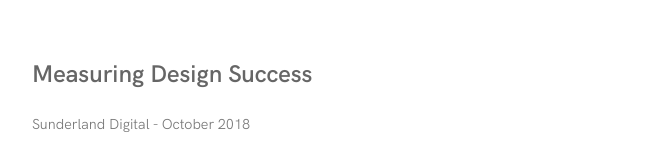
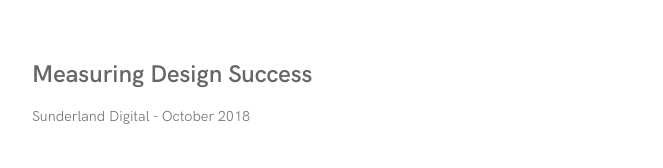
Before and after one commit to timgale/timgale.github.io, a Jekyll site: the page built from speaking.html, in a window 1280 px wide. Shown: the part 295-463 px from the top of the page, without its empty margins (308-971 px from the left). Built offline with Jekyll 4.4.1, drawn with Linux system fonts in a browser that asks for light colours; grey boxes are pictures that could not be loaded.

Commit message:
Reduce spacing between post headings and sub text

```diff
--- a/_sass/base/_typography.scss
+++ b/_sass/base/_typography.scss
@@ -53,7 +53,8 @@ h6 { margin: 0; }
 
   .heading--echo {
     @extend .heading;
-    @extend .mb;
+    // @extend .mb;
+    margin-bottom: 0;
     margin-top: 0;
     font-size: 1.5rem;
     font-weight: 700;
--- a/speaking.html
+++ b/speaking.html
@@ -15,7 +15,7 @@
 
 					<li class="list--posts__item">
 						<div class="mb">
-							<h3 class="heading--echo mb--quarter">Measuring 	Design Success</h3>
+							<h3 class="heading--echo">Measuring Design Success</h3>
 							<span class="sub-text">Sunderland Digital - October 2018</span>
 						</div>
 
--- a/writing.html
+++ b/writing.html
@@ -16,7 +16,7 @@
 			      	{% if post.tags contains 'posts' %}
 				        <li class="list--posts__item">
 				        	<a href="{{ post.url }}">
-								<h3 class="heading--echo mb--quarter">
+								<h3 class="heading--echo">
 						        	<a href="{{ post.url | prepend: site.baseurl }}">{{ post.title }}</a>
 						        </h3>
 					          		<span class="sub-text">{{ post.date | date: "%b %-d, %Y" }}</span>
```
